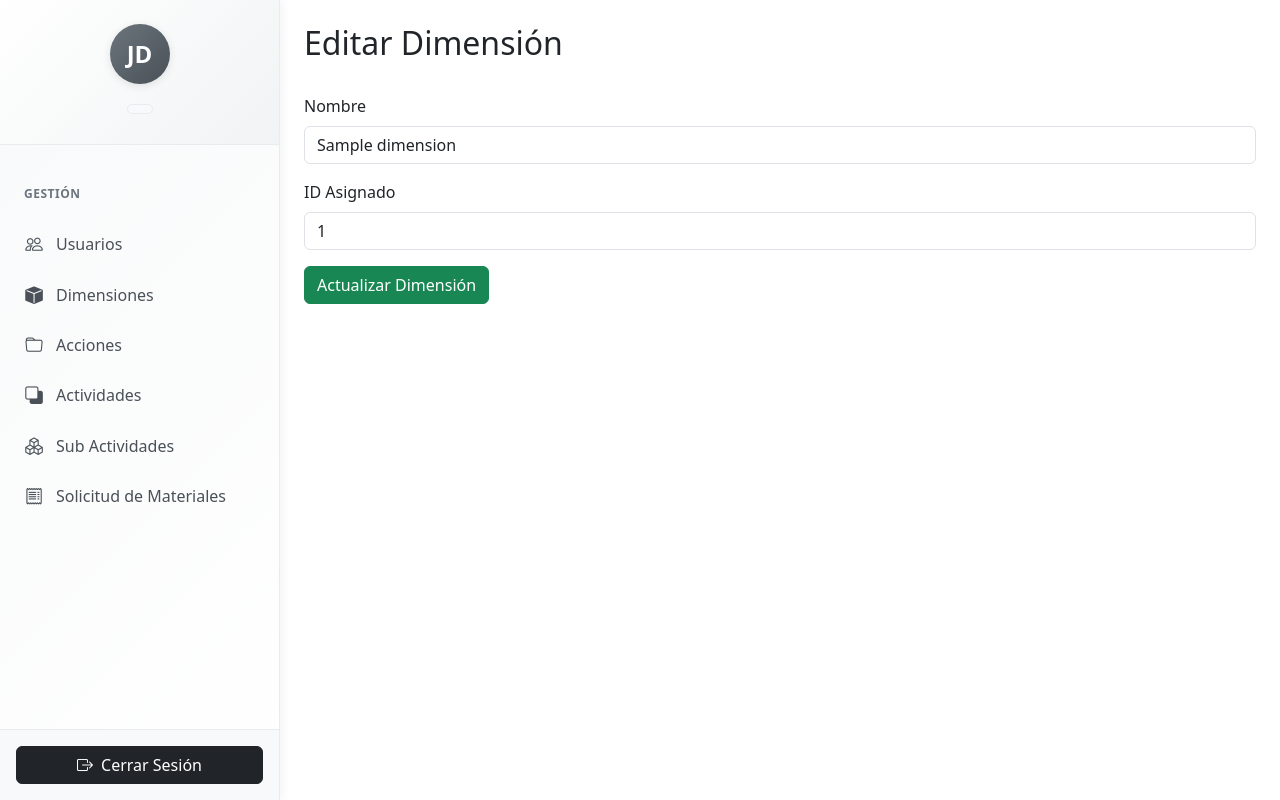
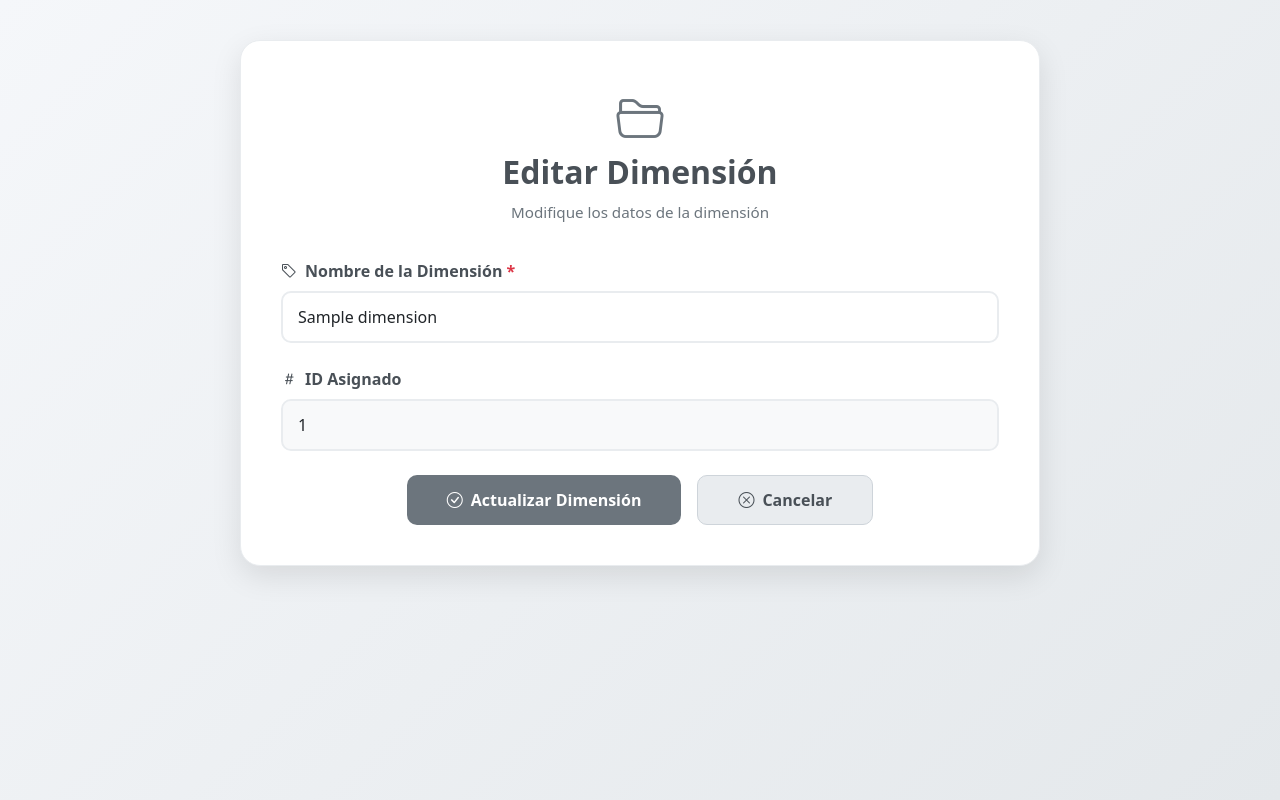
Before and after one commit to Sebastian-G11/Proyecto_back_end, a Django app: template gestorProyecto/templates/dimensiones/editar_dimensiones.html in a window 1280 px wide. Run offline with Django 5.2, Linux system fonts and the light colour scheme; the template is opened without the code that fills it: most values are stand-ins (such as "Sample title", 1, 10 or a date in 2020); some libraries are stand-ins or nearby versions.

Commit message:
fix: correccion de template

```diff
--- a/gestorProyecto/sub_actividades/admin.py
+++ b/gestorProyecto/sub_actividades/admin.py
@@ -8,7 +8,7 @@
     form = SubActividadForm
 
 
-    list_display = ('nombre', 'grado_aprobacion', 'fecha_creacion','fecha_actualizacion')
+    list_display = ('nombre','actividad', 'grado_aprobacion', 'fecha_creacion','fecha_actualizacion')
     list_filter = ('actividad',)
     search_fields = ('nombre', 'actividad__nombre')
     ordering = ('nombre',)
--- a/gestorProyecto/templates/dimensiones/editar_dimensiones.html
+++ b/gestorProyecto/templates/dimensiones/editar_dimensiones.html
@@ -4,41 +4,141 @@
     <meta charset="UTF-8" />
     <meta name="viewport" content="width=device-width, initial-scale=1.0" />
     <title>Editar Dimensión</title>
-    <link href="https://cdnjs.cloudflare.com/ajax/libs/bootstrap/5.3.2/css/bootstrap.min.css" rel="stylesheet" />
-    <link href="https://cdnjs.cloudflare.com/ajax/libs/bootstrap-icons/1.11.1/font/bootstrap-icons.min.css" rel="stylesheet" />
+
+    <link href="https://cdn.jsdelivr.net/npm/bootstrap@5.3.0/dist/css/bootstrap.min.css" rel="stylesheet" />
+    <link rel="stylesheet" href="https://cdn.jsdelivr.net/npm/bootstrap-icons@1.11.0/font/bootstrap-icons.css" />
+
     <style>
-      #mainContent {
-        margin-left: 0;
+      body {
+        background: linear-gradient(135deg, #f5f7fa 0%, #e4e8eb 100%);
+        min-height: 100vh;
+        padding: 40px 0;
       }
-      @media (min-width: 992px) {
-        #mainContent {
-          margin-left: 280px;
+      .form-container {
+        background: white;
+        border-radius: 20px;
+        box-shadow: 0 10px 30px rgba(0, 0, 0, 0.1);
+        padding: 40px;
+        max-width: 800px;
+        margin: 0 auto;
+        border: 1px solid #e9ecef;
       }
+      .form-header {
+        text-align: center;
+        margin-bottom: 35px;
+      }
+      .form-header h2 {
+        color: #495057;
+        font-weight: 700;
+        margin-bottom: 10px;
+      }
+      .form-header p {
+        color: #6c757d;
+        font-size: 0.95rem;
+      }
+      .form-label {
+        font-weight: 600;
+        color: #495057;
+        margin-bottom: 8px;
+      }
+      .form-control {
+        border-radius: 10px;
+        border: 2px solid #e9ecef;
+        padding: 12px 15px;
+        transition: all 0.3s ease;
+      }
+      .form-control:focus {
+        border-color: #adb5bd;
+        box-shadow: 0 0 0 0.2rem rgba(173, 181, 189, 0.15);
+      }
+      .btn-primary {
+        background: #6c757d;
+        border: none;
+        border-radius: 10px;
+        padding: 12px 40px;
+        font-weight: 600;
+        transition: all 0.2s ease;
+      }
+      .btn-primary:hover {
+        background: #495057;
+        transform: translateY(-2px);
+        box-shadow: 0 5px 15px rgba(108, 117, 125, 0.3);
+      }
+      .btn-secondary {
+        background: #e9ecef;
+        color: #495057;
+        border: 1px solid #ced4da;
+        border-radius: 10px;
+        padding: 12px 40px;
+        font-weight: 600;
+        transition: all 0.2s ease;
+      }
+      .btn-secondary:hover {
+        background: #dee2e6;
+        color: #495057;
+        border-color: #adb5bd;
       }
     </style>
   </head>
+
   <body>
-    {% include "ui/navbar.html" %}
-
-    <main class="content p-3 p-md-4" id="mainContent">
-      <div class="d-flex justify-content-between align-items-center mb-3">
-        <h2 class="mb-3">Editar Dimensión</h2>
+    <div class="container">
+      <div class="form-container">
+        <div class="form-header">
+          <i class="bi bi-folder2-open" style="font-size: 3rem; color: #6c757d"></i>
+          <h2>Editar Dimensión</h2>
+          <p>Modifique los datos de la dimensión</p>
         </div>
 
         <form method="POST">
           {% csrf_token %}
-        <div class="mb-3">
-          <label for="id_nombre" class="form-label">Nombre</label>
-          <input type="text" class="form-control" id="id_nombre" name="nombre" value="{{ dimension.nombre }}" required>
+
+          <!-- Nombre -->
+          <div class="mb-4">
+            <label class="form-label">
+              <i class="bi bi-tag me-2"></i>Nombre de la Dimensión
+              <span class="text-danger">*</span>
+            </label>
+            <input
+              type="text"
+              class="form-control"
+              id="id_nombre"
+              name="nombre"
+              value="{{ dimension.nombre }}"
+              required
+            />
           </div>
-        <div class="mb-3">
-          <label for="id_id" class="form-label">ID Asignado</label>
-          <input type="text" class="form-control" id="id_id" name="id" value="{{ dimension.id }}" readonly>
+
+          <!-- ID Asignado -->
+          <div class="mb-4">
+            <label class="form-label">
+              <i class="bi bi-hash me-2"></i>ID Asignado
+            </label>
+            <input
+              type="text"
+              class="form-control bg-light"
+              id="id_id"
+              name="id"
+              value="{{ dimension.id }}"
+              readonly
+              tabindex="-1"
+              style="cursor: not-allowed"
+            />
           </div>
-        <button type="submit" class="btn btn-success">Actualizar Dimensión</button>
+
+          <!-- Botones -->
+          <div class="d-flex gap-3 justify-content-center mt-4">
+            <button type="submit" class="btn btn-primary">
+              <i class="bi bi-check-circle me-2"></i>Actualizar Dimensión
+            </button>
+            <a href="/dimensiones" class="btn btn-secondary">
+              <i class="bi bi-x-circle me-2"></i>Cancelar
+            </a>
+          </div>
         </form>
-    </main>
+      </div>
+    </div>
 
-    <script src="https://cdnjs.cloudflare.com/ajax/libs/bootstrap/5.3.2/js/bootstrap.bundle.min.js"></script>
+    <script src="https://cdn.jsdelivr.net/npm/bootstrap@5.3.0/dist/js/bootstrap.bundle.min.js"></script>
   </body>
 </html>
```
Lines whose indentation alone changed are shown as unchanged.
